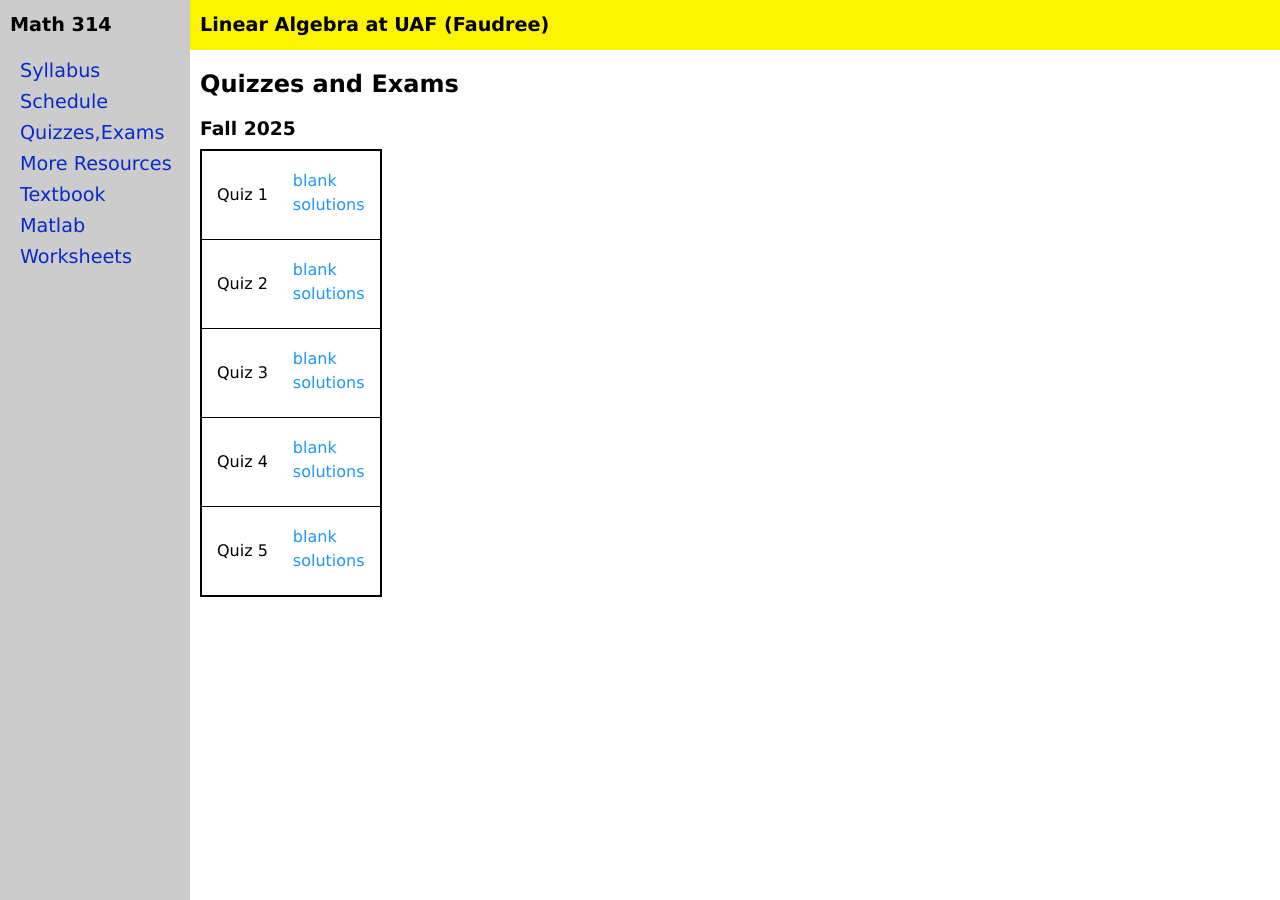
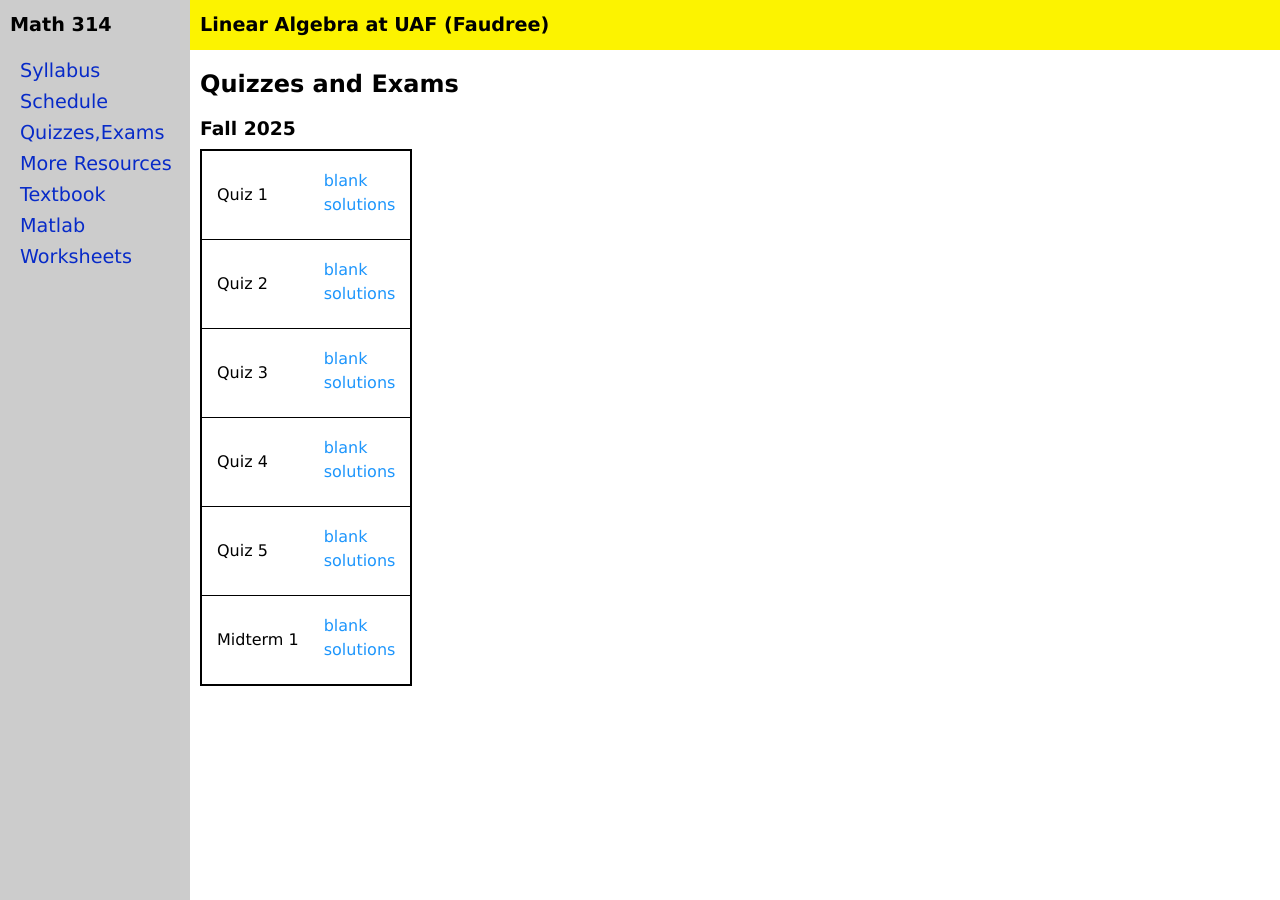
Before and after one commit to jrfaudree/LA, a Jekyll site: the page built from quizexam.md, in a window 1280 px wide. Built offline with Jekyll 4.4.1, drawn with Linux system fonts in a browser that asks for light colours.

Commit message:
Update quizexamf25.yml

```diff
--- a/_data/quizexamf25.yml
+++ b/_data/quizexamf25.yml
@@ -16,3 +16,6 @@ quizexam:
 - name: Quiz 5
   blank: M314F25q5.pdf
   solutions: M314F25q5s.pdf
+- name: Midterm 1
+  blank: M314f25M1.pdf
+  solutions: M314f25M1ss.pdf
```
